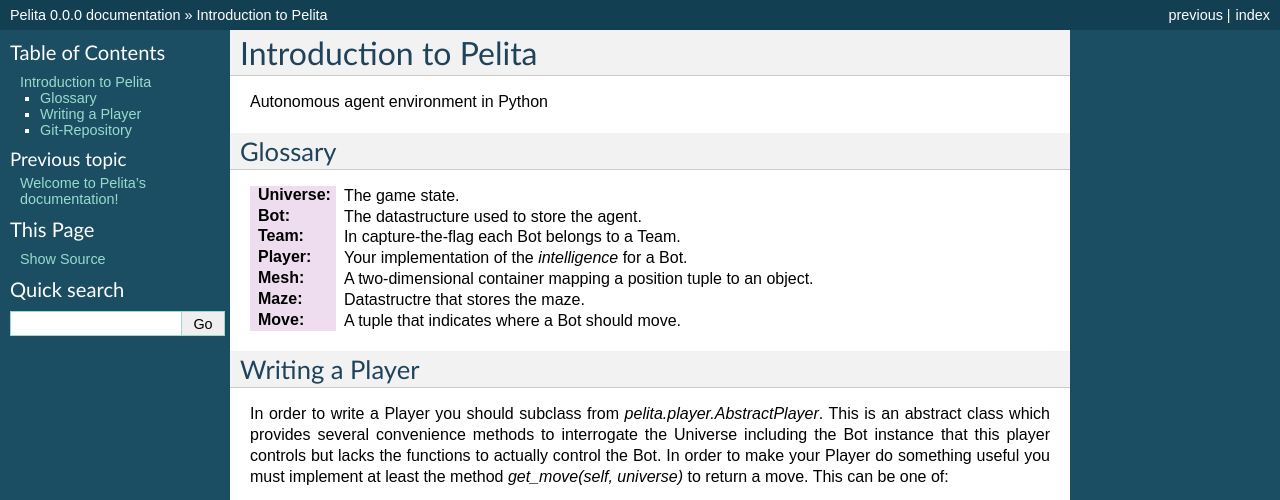
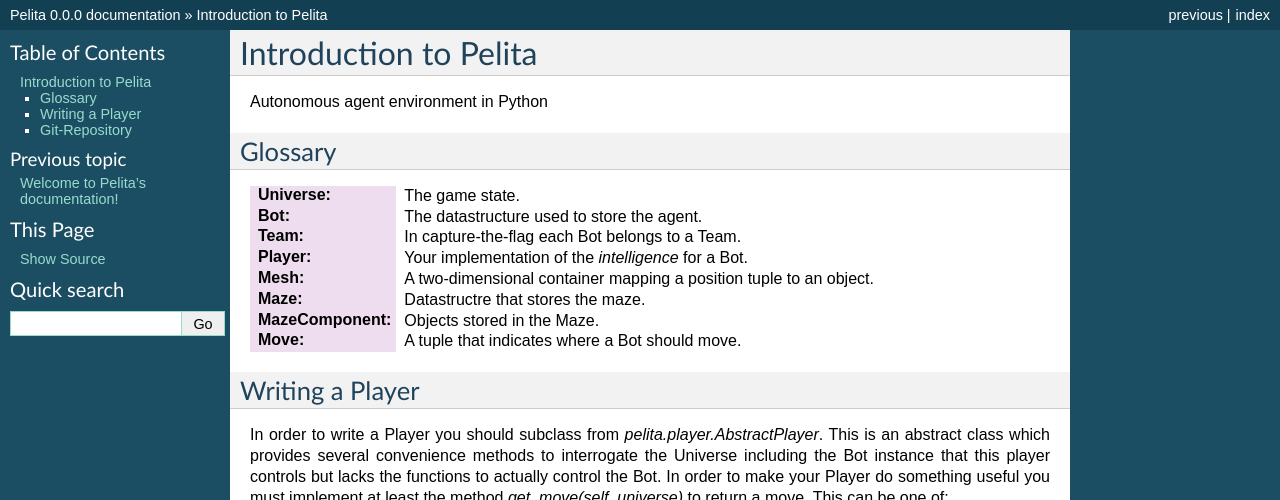
Before and after one commit to ASPP/pelita, a Sphinx documentation site: the page built from doc/source/intro.rst, in a window 1280 px wide and 900 px high, cut to the strip 0-500 px from the top of the window. Built offline with Sphinx 7.4.7, drawn with Linux system fonts in a browser that asks for light colours.

Commit message:
DOC: add MazeComponent to the glossary

```diff
--- a/doc/source/intro.rst
+++ b/doc/source/intro.rst
@@ -24,6 +24,9 @@
 
 :Maze:
     Datastructre that stores the maze.
+
+:MazeComponent:
+    Objects stored in the Maze.
 
 :Move:
     A tuple that indicates where a Bot should move.
```
